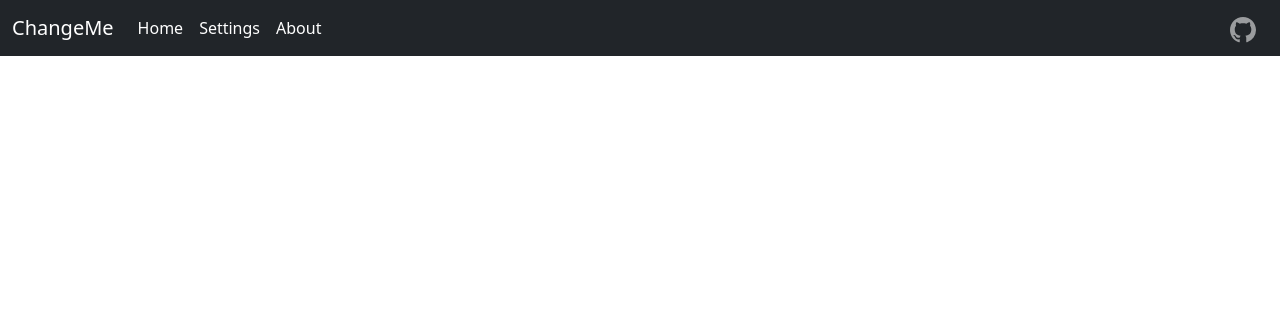
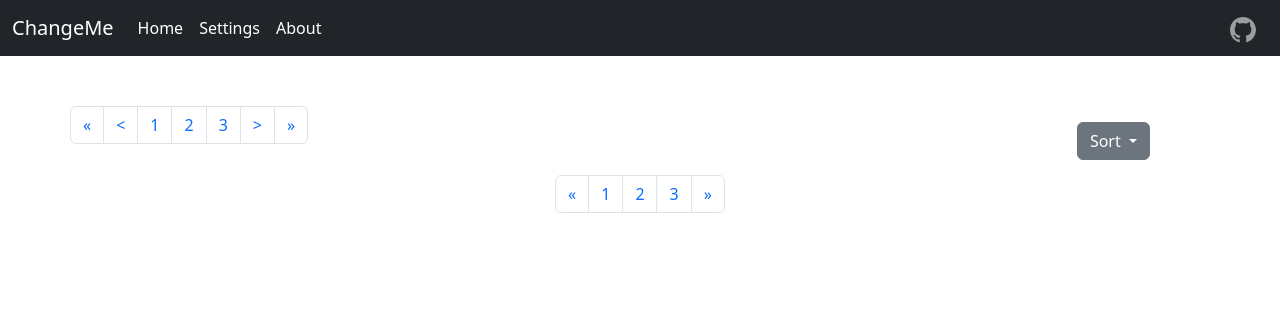
Before and after one commit to vedantjain8/rss-fetch, a Flask app: page / in a window 1280 px wide. Shown: the top 316 px of the page. Run offline with Flask 2, Linux system fonts and the light colour scheme; parts of the project's set-up code (start-up, migrations or seed data) failed here and were passed over.

Commit message:
pagination

```diff
--- a/templates/home.html
+++ b/templates/home.html
@@ -1,6 +1,53 @@
-{% extends "layout.html" %} {% block HtmlbodyContent %} {% for post in posts %}
+{% extends "layout.html" %} {% block HtmlbodyContent %}
 
-<div class="col">
+<div class="container" style="margin-top: 50px">
+  <div class="row">
+    <ul class="pagination col text-end align-self-end">
+      <li class="page-item">
+        <a class="page-link" href="#" aria-label="Previous"
+          ><span aria-hidden="true">&laquo;</span></a
+        >
+      </li>
+      <li class="page-item"><a class="page-link" href="#">&lt;</a></li>
+      <li class="page-item"><a class="page-link" href="#">1</a></li>
+      <li class="page-item"><a class="page-link" href="#">2</a></li>
+      <li class="page-item"><a class="page-link" href="#">3</a></li>
+      <li class="page-item"><a class="page-link" href="#">&gt;</a></li>
+      <li class="page-item">
+        <a class="page-link" href="#" aria-label="Next"
+          ><span aria-hidden="true">&raquo;</span></a
+        >
+      </li>
+    </ul>
+
+    <div class="dropdown me-5 text-end col align-self-end">
+      <button
+        class="btn btn-secondary dropdown-toggle"
+        type="button"
+        data-bs-toggle="dropdown"
+        aria-expanded="false"
+      >
+        Sort
+      </button>
+      <ul class="dropdown-menu dropdown-menu-end">
+        <li>
+          <a class="dropdown-item {{ latestActive }}" href="/sortlatest/page/1"
+            >Latest</a
+          >
+        </li>
+        <li>
+          <a class="dropdown-item {{ oldestActive }}" href="/sortoldest/page/1"
+            >Oldest</a
+          >
+        </li>
+      </ul>
+    </div>
+  </div>
+
+  <br />
+
+  {% for post in posts %}
+  <div class="col me-5">
     <div class="card">
       <div class="row g-0">
         <div class="col-md-4">
@@ -13,6 +60,7 @@
             height="200"
             preserveAspectRatio="xMidYMid slice"
             focusable="false"
+            loading="lazy"
           />
           {% else %}
           <svg
@@ -27,7 +75,9 @@
           >
             <title>Placeholder</title>
             <rect width="100%" height="100%" fill="#868e96" />
-          <text x="41%" y="50%" fill="#dee2e6" dy=".3em">{{ post.site }}</text>
+            <text x="41%" y="50%" fill="#dee2e6" dy=".3em">
+              {{ post.site }}
+            </text>
           </svg>
 
           {% endif %}
@@ -66,4 +116,25 @@
       </div>
     </div>
   </div>
-{% endfor %} {% endblock HtmlbodyContent%}
+  <br />
+  {% endfor %}
+
+  <div class="position-relative" style="margin-bottom: 50px; margin-top: 10px">
+    <ul class="pagination position-absolute top-50 start-50 translate-middle">
+      <li class="page-item">
+        <a class="page-link" href="#" aria-label="Previous">
+          <span aria-hidden="true">&laquo;</span>
+        </a>
+      </li>
+      <li class="page-item"><a class="page-link" href="#">1</a></li>
+      <li class="page-item"><a class="page-link" href="#">2</a></li>
+      <li class="page-item"><a class="page-link" href="#">3</a></li>
+      <li class="page-item">
+        <a class="page-link" href="#" aria-label="Next">
+          <span aria-hidden="true">&raquo;</span>
+        </a>
+      </li>
+    </ul>
+  </div>
+</div>
+{% endblock HtmlbodyContent%}
--- a/templates/layout.html
+++ b/templates/layout.html
@@ -66,9 +66,7 @@
     </nav>
 
     <!-- content -->
-    <div class="container" style="margin-top: 50px">
-      {% block HtmlbodyContent %}{% endblock %}
-    </div>
+    {% block HtmlbodyContent %}{% endblock %}
 
     <!-- script -->
     <script
```
Also changed, not shown: 1 other file. Lines whose indentation alone changed are shown as unchanged.
